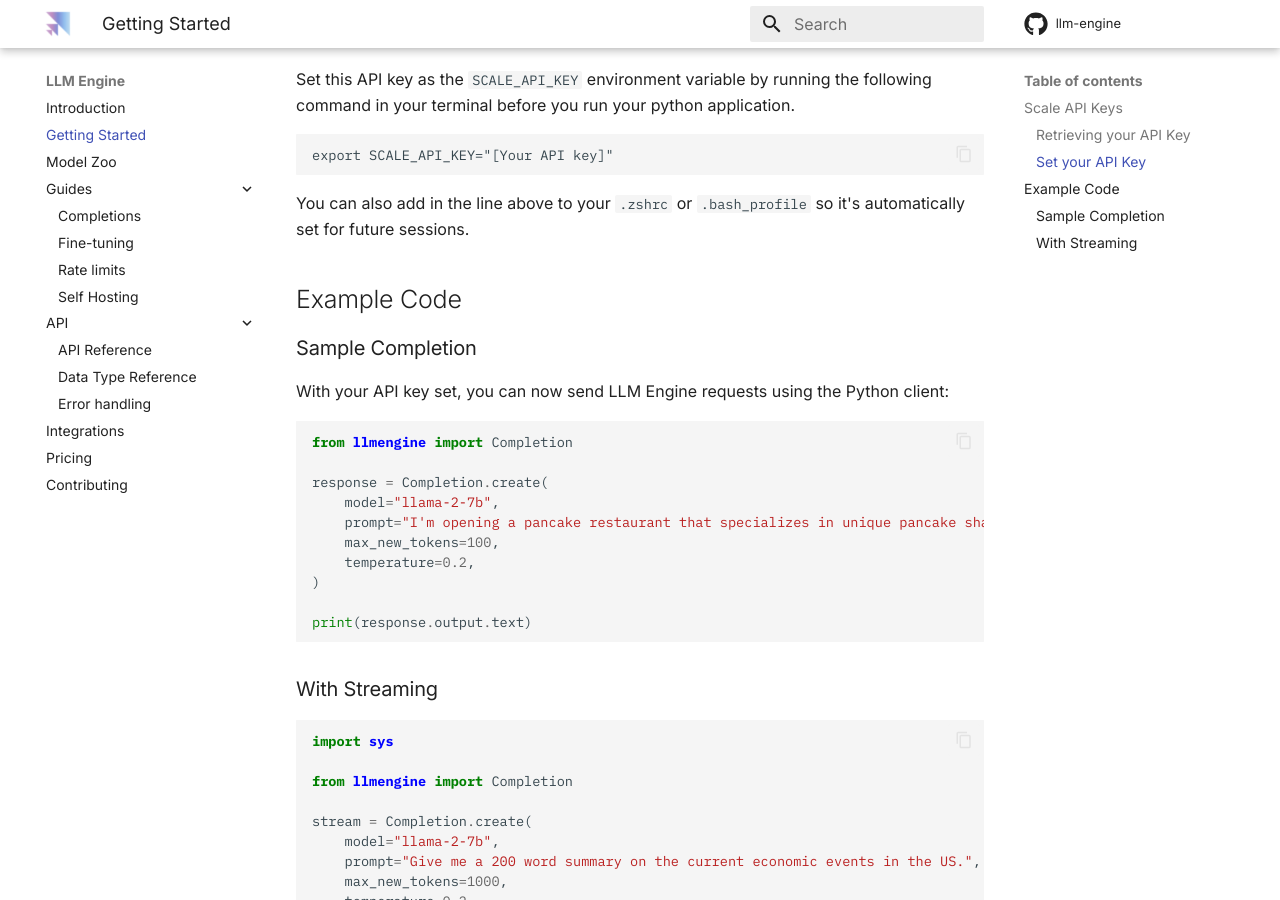
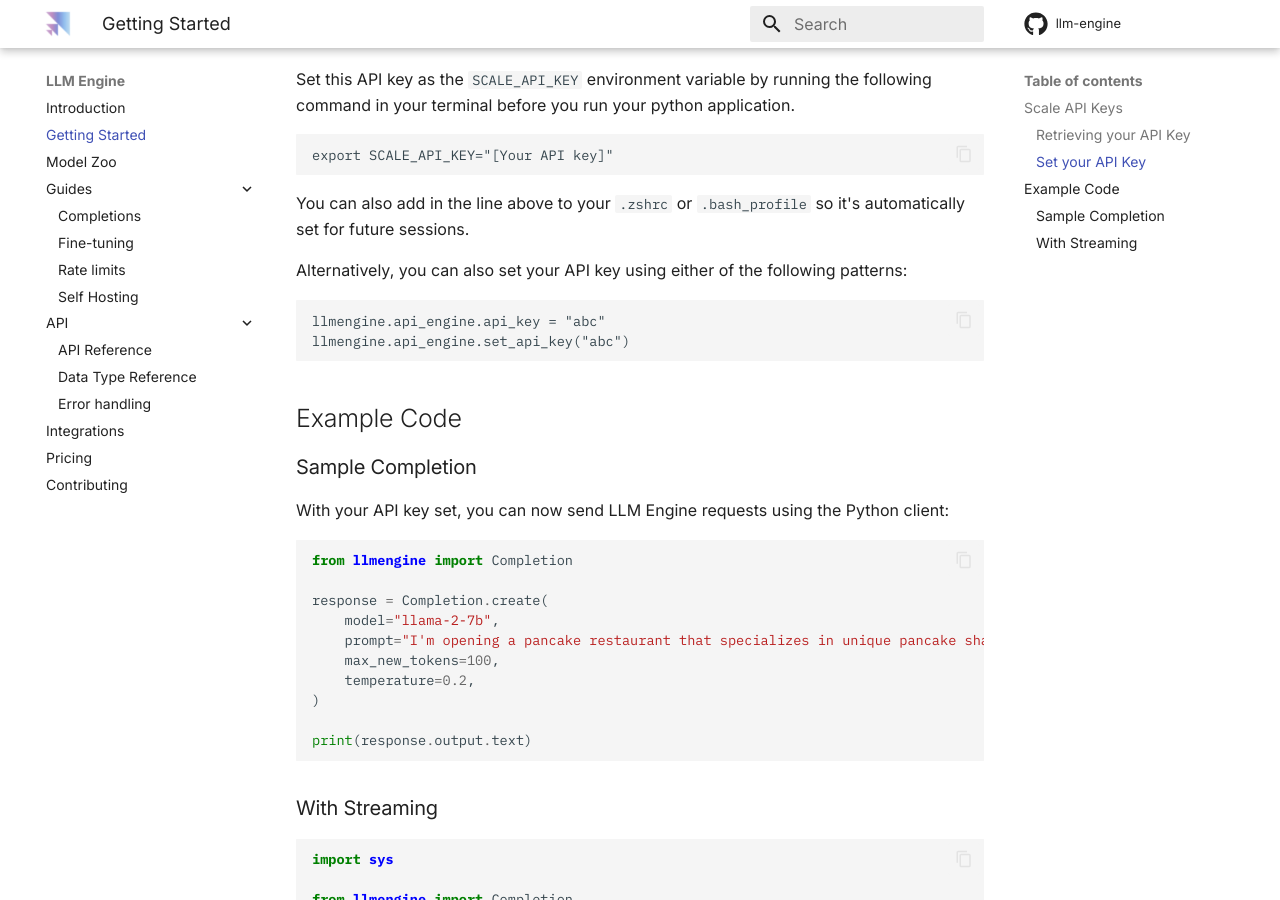
Before and after one commit to scaleapi/llm-engine, an MkDocs documentation site: the page built from docs/getting_started.md, in a window 1280 px wide and 900 px high, scrolled down 864 px. Built offline with MkDocs 1.6.1 and Material for MkDocs 9.7.7, drawn with Linux system fonts in a browser that asks for light colours; comment, search, counter and statistics services are not loaded.

Commit message:
update docs

````diff
--- a/docs/getting_started.md
+++ b/docs/getting_started.md
@@ -36,6 +36,12 @@
 ```
 
 You can also add in the line above to your `.zshrc` or `.bash_profile` so it's automatically set for future sessions.
+
+Alternatively, you can also set your API key using either of the following patterns:
+```
+llmengine.api_engine.api_key = "abc"
+llmengine.api_engine.set_api_key("abc")
+```
 
 ## Example Code
 
````
